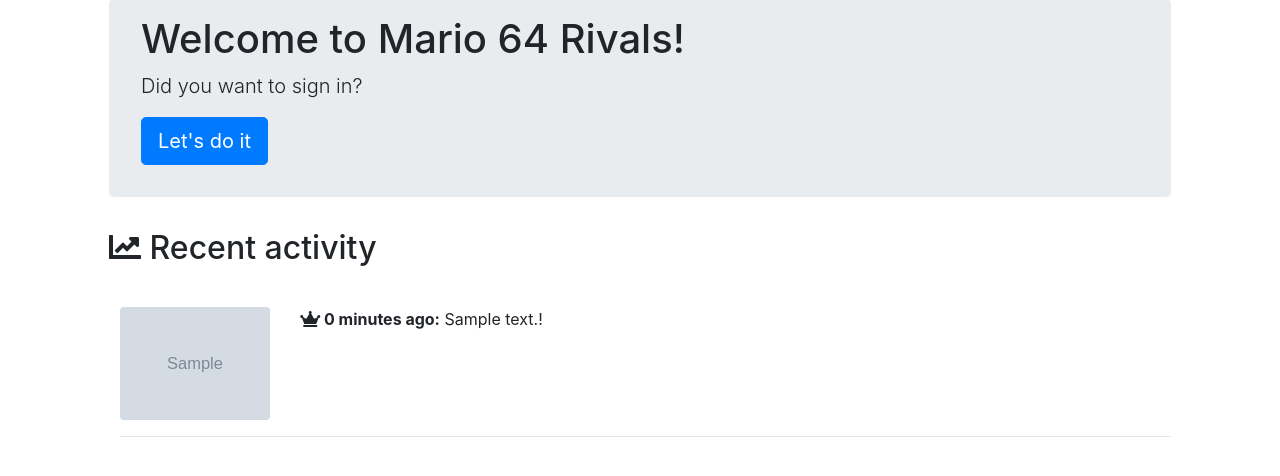
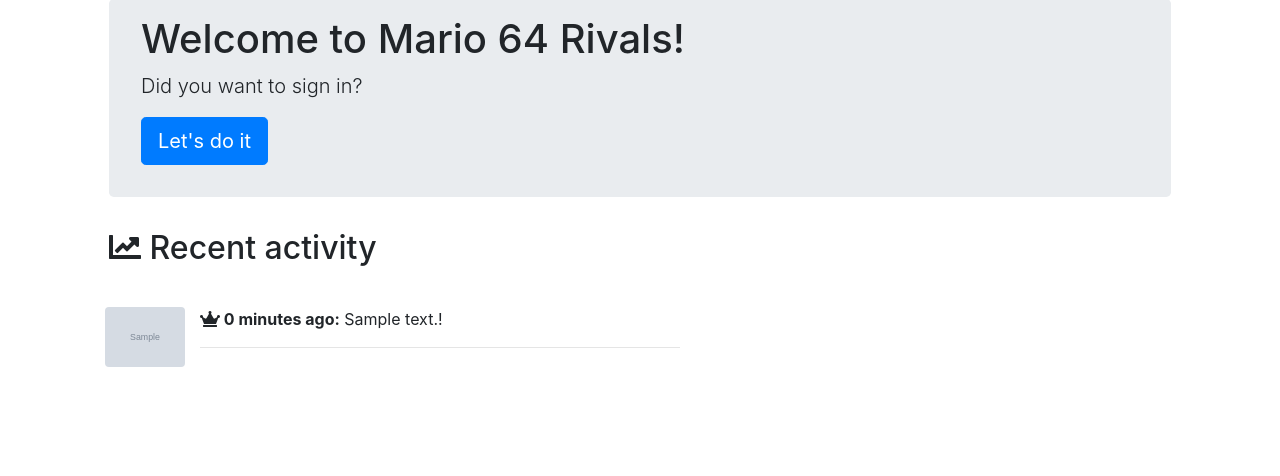
Before and after one commit to mwiens91/mario-64-rivals, a Django app: page / in a window 1280 px wide. Shown: the part 169-645 px from the top of the page. Run offline with Django 3.2, Linux system fonts and the light colour scheme; tables that the repository leaves empty hold one stand-in row (values such as "Sample post"); grey boxes marked "Sample" are stand-in pictures; some libraries are stand-ins or nearby versions.

Commit message:
Improve style of activity feed

```diff
--- a/leaderboards/static/leaderboards/css/style.css
+++ b/leaderboards/static/leaderboards/css/style.css
@@ -80,9 +80,3 @@ a.card[disabled] {
 		padding-top: 0.69em;
 	}
 }
-
-@media (max-width: 574px) {
-	.event-text{
-		padding-top: 0.69em;
-	}
-}
--- a/leaderboards/templates/leaderboards/home.html
+++ b/leaderboards/templates/leaderboards/home.html
@@ -30,18 +30,19 @@
 			{% for event in event_list %}
 				<div class="infinite-item">
 					<div class="row">
-						<div class="col-sm-2">
-							<img class="rounded img-fluid" src="{{ event.image.url }}">
+						<div class="col-90">
+							<img class="rounded" src="{{ event.image.url }}" width=80px>
 						</div>
 						<div class="col">
-							<p class="event-text" style="max-width: 30em">
+							<p style="max-width: 30em">
 								<span class="font-weight-bold"><i class="fa fa-crown"></i> {{ event.datetime|timesince }} ago:</span>
 							 {{ event.text }}!
 							</p>
+
+							<hr style="max-width: 30em; margin-left: 0">
 						</div>
 					</div>
 
-					<hr>
 				</div>
 			{% endfor %}
 		</div>
```
